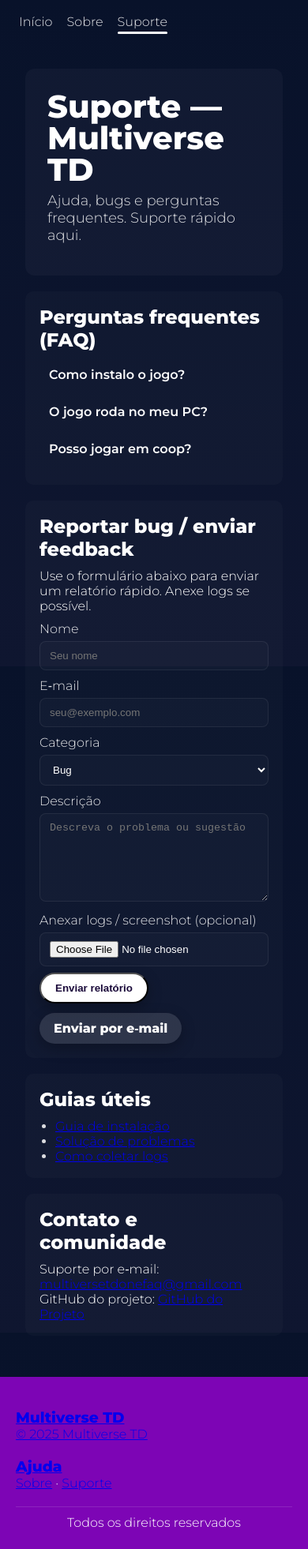
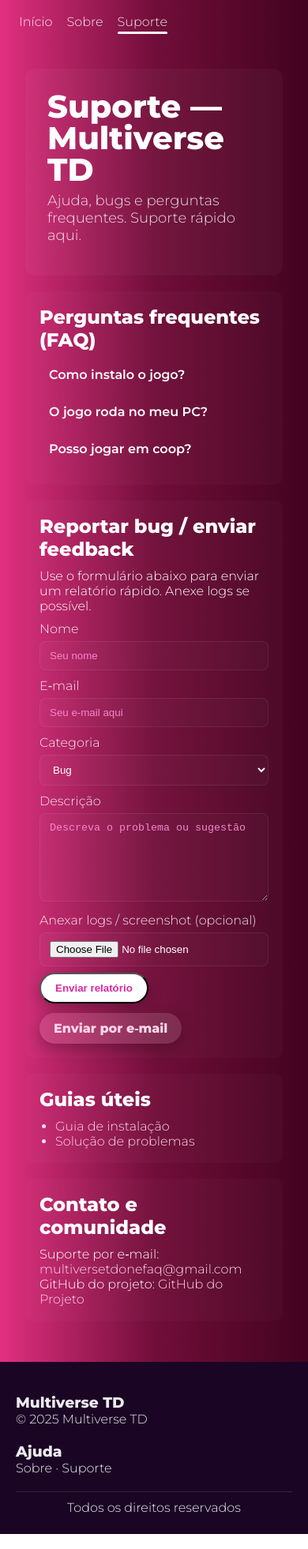
Before and after one commit to MateusDio/MultiverseTD_ONE, a plain HTML site: page MultiverseTD_ONE/Multiverse TD One/suporte.html in a window 390 px wide. Shown: the whole page at 79% size. Drawn offline with Linux system fonts and the light colour scheme.

Commit message:
Add files via upload

```diff
--- a/MultiverseTD_ONE/Multiverse TD One/download.css
+++ b/MultiverseTD_ONE/Multiverse TD One/download.css
@@ -1,24 +1,34 @@
-
 * {
     margin: 0;
     padding: 0;
     box-sizing: border-box;
 }
 
-html,
+hhtml,
 body {
     height: 100%;
     font-family: 'Montserrat', sans-serif;
+}
+
+body {
+    background: radial-gradient(circle at 10% 20%, #4025b0 0%, #1d0775 35%, #05001d 100%);
     color: #fff;
-    background: linear-gradient(180deg, #08122a 0%, #0f1630 100%);
     display: flex;
     flex-direction: column;
     min-height: 100vh;
+    margin: 0;
 }
+section,
+header,
+main,
+footer,
+div {
+    background: transparent;
+}
+
 
 .site-header {
     padding: 28px 48px;
-
 }
 
 .nav ul {
@@ -48,15 +58,12 @@ body {
     transform: scaleX(1);
 }
 
-
-
 .conteudo-sobre {
     max-width: 1100px;
     margin: 30px auto;
     padding: 20px;
     flex: 1;
 }
-
 
 .intro {
     background: rgba(255, 255, 255, 0.03);
@@ -88,7 +95,6 @@ body {
     margin-top: 8px;
 }
 
-
 .btn {
     display: inline-block;
     padding: 10px 18px;
@@ -109,7 +115,6 @@ body {
     color: #1b0b3a;
 }
 
-
 .bloco {
     margin: 20px 0;
     background: rgba(255, 255, 255, 0.02);
@@ -127,7 +132,6 @@ body {
     color: rgba(255, 255, 255, 0.85);
 }
 
-
 .galeria {
     display: flex;
     gap: 12px;
@@ -140,13 +144,6 @@ body {
     object-fit: cover;
 }
 
-.video-wrapper iframe {
-    width: 100%;
-    height: 400px;
-    border-radius: 8px;
-}
-
-
 .colunas {
     display: flex;
     gap: 20px;
@@ -156,9 +153,8 @@ body {
     flex: 1;
 }
 
-
 .rodape {
-    background: #7d05b5;
+    background: #1a0525;
     color: #fff;
     padding: 40px 20px 24px;
     width: 100%;
@@ -185,11 +181,7 @@ body {
     border-top: 1px solid rgba(255, 255, 255, 0.12);
 }
 
-
 @media (max-width:900px) {
-    .video-wrapper iframe {
-        height: 240px;
-    }
 
     .colunas {
         flex-direction: column;
--- a/MultiverseTD_ONE/Multiverse TD One/sobre.css
+++ b/MultiverseTD_ONE/Multiverse TD One/sobre.css
@@ -1,19 +1,22 @@
-@import url(style.css);
 * {
     margin: 0;
     padding: 0;
     box-sizing: border-box;
 }
 
-html
+html,
 body {
-    height: 100%;
     font-family: 'Montserrat', sans-serif;
     color: #fff;
-    background: linear-gradient(180deg, #08122a 0%, #0f1630 100%);
-    display: flex;
-    flex-direction: column;
+    background: radial-gradient(circle at top left, #7f2ea8 0%, #3b0655 50%, #190125 100%);
     min-height: 100vh;
+}
+
+main,
+section,
+div,
+.conteudo-sobre {
+    background: transparent;
 }
 
 .site-header {
@@ -56,11 +59,15 @@ body {
 }
 
 
+
 .intro {
+    max-width: 900px;
+    width: 100%;
+    margin: 20px auto;
     background: rgba(255, 255, 255, 0.03);
-    padding: 28px;
-    border-radius: 12px;
-    margin-bottom: 20px;
+    padding: 18px;
+    border-radius: 10px;
+
 }
 
 .intro h1 {
@@ -77,6 +84,7 @@ body {
 .descricao {
     color: rgba(255, 255, 255, 0.75);
     margin-bottom: 16px;
+    font-size: ;
 }
 
 .acoes {
@@ -108,10 +116,12 @@ body {
 }
 
 .bloco {
-    margin: 20px 0;
+    margin: 20px auto;
     background: rgba(255, 255, 255, 0.02);
     padding: 18px;
     border-radius: 10px;
+    max-width: 900px;
+    width: 100%;
 }
 
 .bloco h2 {
@@ -153,7 +163,7 @@ body {
 
 
 .rodape {
-    background: #7d05b5;
+    background: #1a0525;
     color: #fff;
     padding: 40px 20px 24px;
     width: 100%;
--- a/MultiverseTD_ONE/Multiverse TD One/style.css
+++ b/MultiverseTD_ONE/Multiverse TD One/style.css
@@ -11,11 +11,12 @@ body {
 }
 
 body {
-    background: radial-gradient(circle at 10% 20%, #0b2548 0%, #0f1630 35%, #0b0720 100%);
+    background: radial-gradient(circle at 10% 20%, #e20f6e 0%, #c21fbc 35%, #4c096d 100%);
     color: #fff;
     display: flex;
     flex-direction: column;
     min-height: 100vh;
+    display: flex;
 }
 
 
@@ -39,6 +40,11 @@ body {
     padding-bottom: 6px;
 }
 
+
+.nav a.active {
+    padding-bottom: 6px;
+}
+
 .nav a.active::after {
     content: "";
     position: absolute;
@@ -48,7 +54,6 @@ body {
     height: 3px;
     background: #fff;
     border-radius: 2px;
-    transform: scaleX(1);
 }
 
 
@@ -125,7 +130,7 @@ h1 {
 
 
 .rodape {
-    background: #7d05b5;
+    background: #1a0525;
     color: #fff;
     padding: 40px 20px 24px;
     width: 100%;
@@ -152,6 +157,8 @@ h1 {
     border-top: 1px solid rgba(255, 255, 255, 0.12);
 }
 
+
+
 @media (max-width:900px) {
     h1 {
         font-size: 40px;
--- a/MultiverseTD_ONE/Multiverse TD One/suporte.css
+++ b/MultiverseTD_ONE/Multiverse TD One/suporte.css
@@ -1,7 +1,8 @@
 @import url("style.css");
 
-/* estilos específicos da página Suporte */
-* { box-sizing: border-box; }
+* {
+    box-sizing: border-box;
+}
 
 .conteudo-suporte {
     max-width: 1100px;
@@ -11,25 +12,36 @@
 }
 
 .intro {
-  background: rgba(255,255,255,0.03);
+    background: rgba(255, 255, 255, 0.03);
     padding: 22px;
     border-radius: 10px;
     margin-bottom: 18px;
 }
 
-.intro h1 { font-size: 36px; margin-bottom:6px; }
+.intro h1 {
+    font-size: 36px;
+    margin-bottom: 6px;
+}
 
 .bloco {
     margin: 18px 0;
-  background: rgba(255,255,255,0.02);
+    background: rgba(255, 255, 255, 0.02);
     padding: 16px;
     border-radius: 10px;
 }
 
-.bloco h2 { margin-bottom:10px; }
+.bloco h2 {
+    margin-bottom: 10px;
+}
 
-/* Formulário */
-.form-relatorio label { display:block; margin-top:10px; margin-bottom:6px; color: rgba(255,255,255,0.9); }
+
+.form-relatorio label {
+    display: block;
+    margin-top: 10px;
+    margin-bottom: 6px;
+    color: rgba(255, 255, 255, 0.9);
+}
+
 .form-relatorio input[type="text"],
 .form-relatorio input[type="email"],
 .form-relatorio select,
@@ -38,46 +50,85 @@
     width: 100%;
     padding: 10px 12px;
     border-radius: 8px;
-  border: 1px solid rgba(255,255,255,0.07);
-  background: rgba(255,255,255,0.02);
+    border: 1px solid rgba(255, 255, 255, 0.07);
+    background: rgba(255, 255, 255, 0.02);
     color: #fff;
     outline: none;
     transition: border .12s;
 }
+
 .form-relatorio input:focus,
 .form-relatorio textarea:focus,
 .form-relatorio select:focus {
-  border-color: rgba(255,255,255,0.18);
+    border-color: rgba(255, 255, 255, 0.18);
 }
 
-/* Ações do formulário */
-.acoes { display:flex; gap:12px; margin-top:12px; flex-wrap:wrap; }
 
-.btn { display:inline-block; padding:10px 18px; border-radius:28px; text-decoration:none; font-weight:700; background:rgba(255,255,255,0.12); color:#fff; }
-.btn-primario { background:#fff; color:#1b0b3a; }
+.acoes {
+    display: flex;
+    gap: 12px;
+    margin-top: 12px;
+    flex-wrap: wrap;
+}
 
-/* FAQ details */
-details { background: transparent; padding:10px 12px; border-radius:8px; margin-bottom:8px; }
-details summary { cursor: pointer; list-style: none; font-weight:600; }
-details p { margin-top:8px; color: rgba(255,255,255,0.85); }
+.btn {
+    display: inline-block;
+    padding: 10px 18px;
+    border-radius: 28px;
+    text-decoration: none;
+    font-weight: 700;
+    background: rgba(255, 255, 255, 0.12);
+    color: #fff;
+}
 
-/* Responsivo */
+.btn-primario {
+    background: #fff;
+    color: #1b0b3a;
+}
+
+
+details {
+    background: transparent;
+    padding: 10px 12px;
+    border-radius: 8px;
+    margin-bottom: 8px;
+}
+
+details summary {
+    cursor: pointer;
+    list-style: none;
+    font-weight: 600;
+}
+
+details p {
+    margin-top: 8px;
+    color: rgba(255, 255, 255, 0.85);
+}
+
+
 @media (max-width:900px) {
-  .conteudo-suporte { margin: 18px; padding: 14px; }
-  .intro h1 { font-size: 28px; }
-}A@import url(style.css);
+    .conteudo-suporte {
+        margin: 18px;
+        padding: 14px;
+    }
+
+    .intro h1 {
+        font-size: 28px;
+    }
+}
+
 * {
     margin: 0;
     padding: 0;
     box-sizing: border-box;
 }
 
-html
-body {
+html body {
     height: 100%;
     font-family: 'Montserrat', sans-serif;
     color: #fff;
-    background: linear-gradient(180deg, #08122a 0%, #0f1630 100%);
+    background: linear-gradient(90deg, #e1307f 0%, #710e3a 50%, #42031f 100%);
+
     display: flex;
     flex-direction: column;
     min-height: 100vh;
@@ -171,7 +222,7 @@ body {
 
 .btn-primario {
     background: #fff;
-    color: #1b0b3a;
+    color: #da299f;
 }
 
 .bloco {
@@ -219,32 +270,58 @@ body {
 }
 
 
-.rodape {
-    background: #7d05b5;
-    color: #fff;
-    padding: 40px 20px 24px;
-    width: 100%;
-    margin-top: auto;
+.rodape,
+.rodape .conteudo-rodape,
+.rodape .conteudo-rodape * {
+    color: rgba(255, 255, 255, 0.92) !important;
 }
 
-.conteudo-rodape {
-    max-width: 1200px;
-    margin: 0 auto;
-    display: flex;
-    gap: 20px;
-    justify-content: space-between;
-    flex-wrap: wrap;
+
+.conteudo-rodape a {
+    color: #ffd6ea !important;
+
 }
 
-.coluna-rodape {
-    min-width: 220px;
+.rodape p,
+.rodape h3 {
+    color: #fff;
 }
 
-.rodape-inferior {
-    text-align: center;
-    margin-top: 20px;
-    padding-top: 10px;
+.rodape a {
+    color: rgba(255, 255, 255, 0.85);
+    text-decoration: none;
+}
+
+.rodape a:hover{
+ text-decoration: underline;
+}
+
+.conteudo-suporte a,
+.bloco a,
+.conteudo-sobre a {
+  color: #ffd6ea; /* cor dos links - alterar aqui */
+  text-decoration: none;
+}
+
+.conteudo-suporte a:hover,
+.bloco a:hover,
+.conteudo-sobre a:hover,
+.conteudo-suporte a:focus,
+.bloco a:focus {
+  color: #ffffff;
+  text-decoration: underline;
+}
+
+.rodape-inferior{
      border-top: 1px solid rgba(255, 255, 255, 0.12);
+}
+
+input::placeholder {
+    color: #f386ce;
+}
+
+textarea::placeholder{
+    color: #f386ce
 }
 
 @media (max-width:900px) {
--- a/MultiverseTD_ONE/Multiverse TD One/suporte.html
+++ b/MultiverseTD_ONE/Multiverse TD One/suporte.html
@@ -59,7 +59,7 @@
                 <input id="nome" name="nome" type="text" placeholder="Seu nome" required>
 
                 <label for="email">E‑mail</label>
-                <input id="email" name="email" type="email" placeholder="seu@exemplo.com" required>
+                <input id="email" name="email" type="email" placeholder="Seu e-mail aqui" required>
 
                 <label for="categoria">Categoria</label>
                 <select id="categoria" name="categoria">
@@ -77,7 +77,7 @@
 
                 <div class="acoes">
                     <button type="submit" class="btn btn-primario">Enviar relatório</button>
-                    <a class="btn" href="mailto:support@multiversetd.example">Enviar por e‑mail</a>
+                    <a class="btn" href="https://mail.google.com/mail/?view=cm&fs=1&to=multiversetdonefaq@gmail.com">Enviar por e‑mail</a>
                 </div>
             </form>
         </section>
@@ -87,7 +87,6 @@
             <ul>
                 <li><a href="docs/instalacao.html">Guia de instalação</a></li>
                 <li><a href="docs/solucao-problemas.html">Solução de problemas</a></li>
-                <li><a href="docs/console-logs.html">Como coletar logs</a></li>
             </ul>
         </section>
 
@@ -97,10 +96,16 @@
                     target="_blank">
                     multiversetdonefaq@gmail.com
                 </a>
+                </p>
+                <p>
 
-            <p>GitHub do projeto: <a href="https://github.com/MateusDio/MultiverseTD_ONE" target="_blank">GitHub do Projeto<p>
+            <p>GitHub do projeto: <a href="https://github.com/MateusDio/MultiverseTD_ONE"
+                target="_blank">GitHub do Projeto
+            </a>
+            </p>
         </section>
     </main>
+
 
     <footer class="rodape">
         <div class="conteudo-rodape">
```
Also changed, not shown: MultiverseTD_ONE/Multiverse TD One/downlod.html (+4 -4 lines), MultiverseTD_ONE/Multiverse TD One/index.html (+1 -2 lines), MultiverseTD_ONE/Multiverse TD One/sobre.html (+15 -8 lines). Lines whose indentation alone changed are shown as unchanged.
